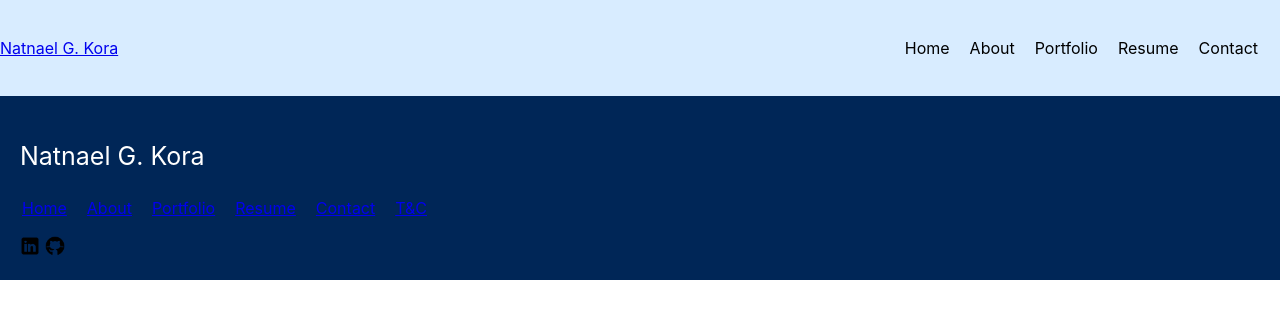
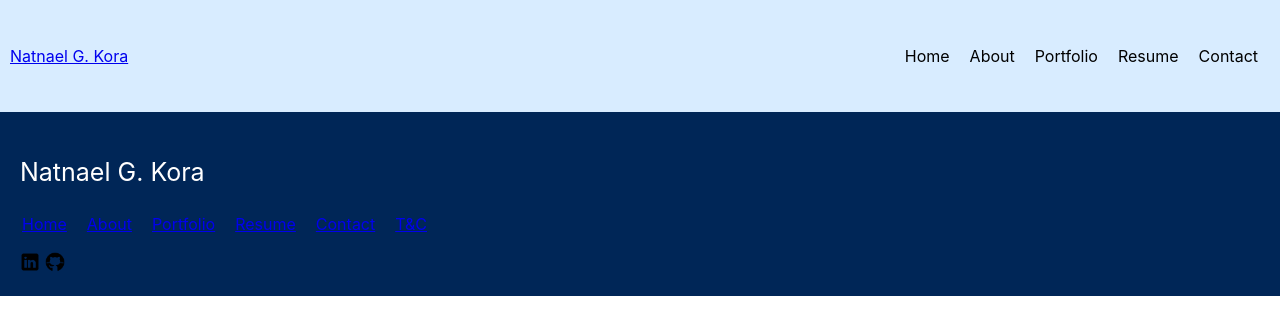
Before and after one commit to natnaelkora/natnael-kora, a React (Create React App) app: page / in a window 1280 px wide. Shown: the top 334 px of the page. Built offline with nearby package versions, Linux system fonts and the light colour scheme.

Commit message:
fixing launch

```diff
--- a/package.json
+++ b/package.json
@@ -1,5 +1,5 @@
 {
-  "homepage": "https://natnaelkora.github.io/natnael-kora/",
+  "homepage": "https://natnaelkora.github.io/home/",
   "name": "natnael-kora",
   "version": "0.1.0",
   "private": true,
--- a/src/components/header.js
+++ b/src/components/header.js
@@ -1,11 +1,15 @@
 import React from 'react';
+
+/*
 import MyLogo from '../assets/logo-cropped.png';
+*/
+
 
 const Header = () => {
     return (
         <header style={styles.header}>
             <nav style={styles.nav}>
-                <a href="/" style={styles.logoLink}>
+                <a href="/home" style={styles.logoLink}>
                     <p>
                         Natnael G. Kora
                     </p>
@@ -35,6 +39,7 @@ const styles = {
     },
     logoLink: {
         display: 'inline-block',
+        margin: '10px',
     },
     logo: {
         maxHeight: '64px',
```
